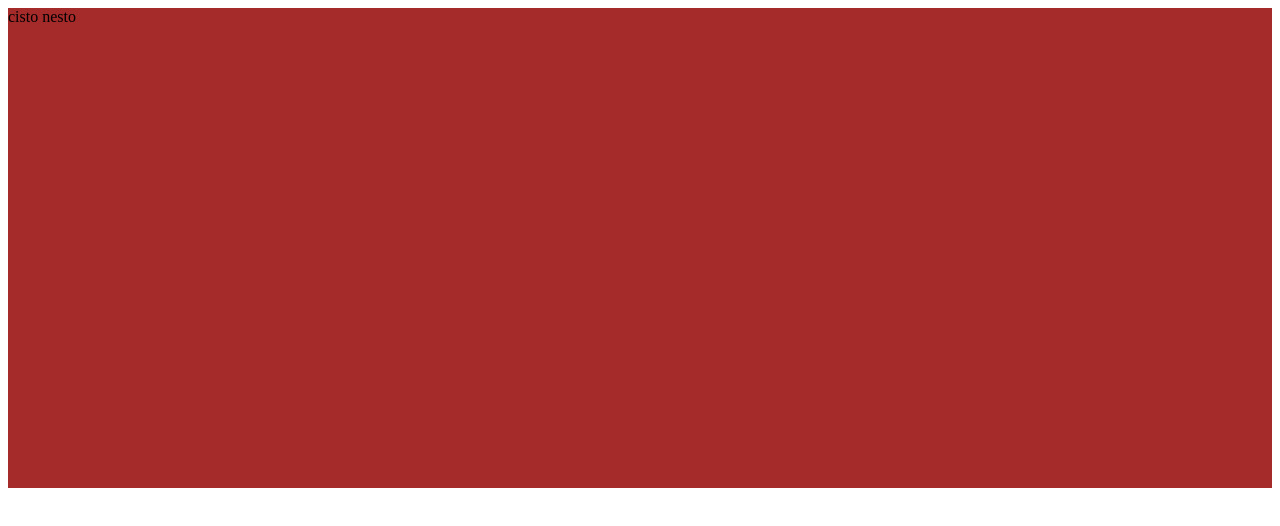
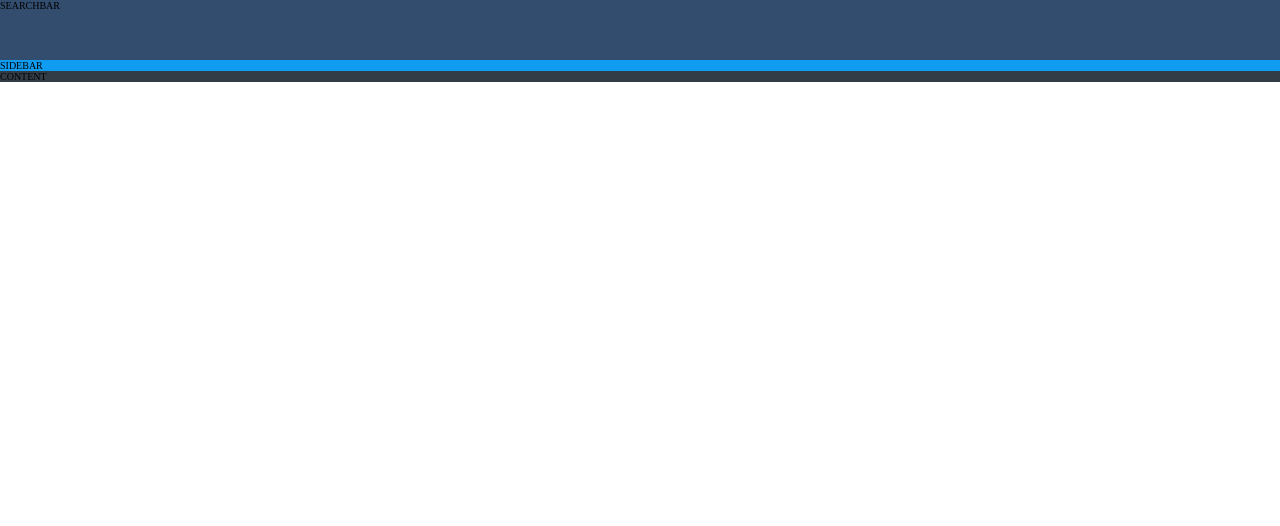
Before and after one commit to chrisfromhood/Saas-UI-Kit-App, a React (Create React App) app: page / in a window 1280 px wide. Shown: the top 526 px of the page. Built offline with nearby package versions, Linux system fonts and the light colour scheme.

Commit message:
Second commit

```diff
--- a/src/App.js
+++ b/src/App.js
@@ -2,8 +2,10 @@ import cs from "./App.module.css";
 
 function App() {
   return (
-    <div className={cs["App"]}>
-      <div className={cs["nesto"]}>cisto nesto</div>
+    <div className={cs["container"]}>
+      <div className={cs["searchbar"]}>SEARCHBAR</div>
+      <nav className={cs["sidebar"]}>SIDEBAR</nav>
+      <div className={cs["content"]}>CONTENT</div>
     </div>
   );
 }
--- a/src/App.module.css
+++ b/src/App.module.css
@@ -1,9 +1,19 @@
-.App {
-  height: 10rem;
-  background-color: blue;
+.container {
+  max-width: 144rem;
+  display: grid;
+  /* grid-template-rows: 0.1fr 0.9fr;
+  grid-template-columns: 25.6rem 1fr; */
+
+  .searchbar {
+    height: 6rem;
+    background-color: #334d6e;
+  }
+
+  .sidebar {
+    grid-column: 1/-1;
+    background-color: #109cf1;
+  }
+  .content {
+    background-color: #323c47;
+  }
 }
-
-.App .nesto {
-  height: 30rem;
-  background-color: brown;
-}
--- a/src/assets/css/index.css
+++ b/src/assets/css/index.css
@@ -1 +1,38 @@
+/*
+
+-----COLORS-----
+
+$color-accent-blue: #109CF1;
+$color-yellow: #FFB946;
+$color-red: #F7685B;
+$color-green: #2ED47A;
+$color-purple: #885AF8;
+
+$color-black: #192A3E;
+$color-table-black:#323C47;
+$color-table-gray: #707683;
+$color-dark-blue:#334D6E;
+$color-gray:#90A0B7;
+$color-gray-icon:#C2CFE0;
+$color-white:#FFFFFF;
+
+*/
+
 @import url("https://fonts.googleapis.com/css2?family=Poppins:ital,wght@0,400;0,500;1,400&display=swap");
+@import-normalize;
+
+* {
+  margin: 0;
+  padding: 0;
+}
+
+*,
+*::before,
+*::after {
+  box-sizing: inherit;
+}
+
+html {
+  box-sizing: border-box;
+  font-size: 62.5%;
+}
```
